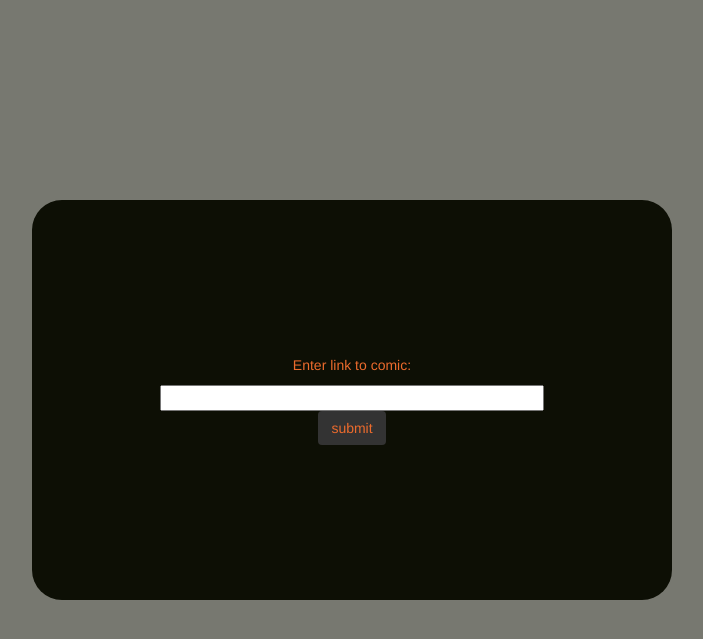
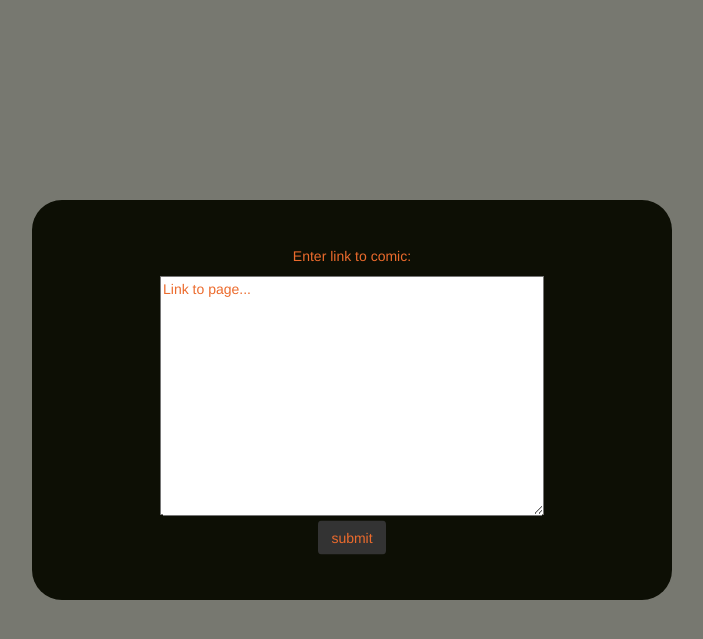
Before and after one commit to Mikhaeli/comic_reader, a Flask app: page / in a window 1280 px wide. Shown: the top 639 px of the page, without its empty margins (288-991 px from the left). Run offline with Flask 2, Linux system fonts and the light colour scheme; parts of the project's set-up code (start-up, migrations or seed data) failed here and were passed over; some libraries are stand-ins or nearby versions.

Commit message:
Changing to Get

```diff
--- a/app.py
+++ b/app.py
@@ -1,6 +1,7 @@
 from flask import Flask, render_template, request
+import urllib.parse
 
-from web_scraping import simple_get, image_scrape, get_title
+from web_scraping import simple_get, image_scrape, title_scrape
 
 
 app = Flask(__name__)
@@ -11,8 +12,9 @@ def hello_world():
 
 @app.route('/read', methods = ['GET', 'POST'])
 def read():
-    if request.method == "POST":
-        html = simple_get(request.form['comicPageLink'])
+    if request.method == "GET":
+        link = urllib.parse.unquote(request.args['comicPageLink'])
+        html = simple_get(link)
         pictures = image_scrape(html)
         comic_title = title_scrape(html)
 
--- a/static/style.css
+++ b/static/style.css
@@ -43,6 +43,7 @@ body {
 
 #comicPageInput {
   width: 30vw;
+  height: 30vh;
 }
 
 /*read.html*/
--- a/templates/index.html
+++ b/templates/index.html
@@ -22,8 +22,9 @@
   <div id="comicLink" class="absCenter">
     <div id="comicLinkCenter" class="absCenter">
       <p>Enter link to comic:</p>
-      <form action="/read" method="POST">
-        <input type="text" id="comicPageInput" name="comicPageLink">
+      <form action="/read" method="GET">
+        <!-- <input type="text" id="comicPageInput" name="comicPageLink"> -->
+        <textarea id="comicPageInput" name="comicPageLink">Link to page...</textarea>
         <br>
         <input type="submit" class="navButton btn" value="submit">
       </form>
--- a/web_scraping.py
+++ b/web_scraping.py
@@ -52,4 +52,5 @@ def image_scrape(raw_html):
     for img in html.find_all('img'):
         image_links.append(img['src'])
 
+    print(image_links)
     return image_links
```
